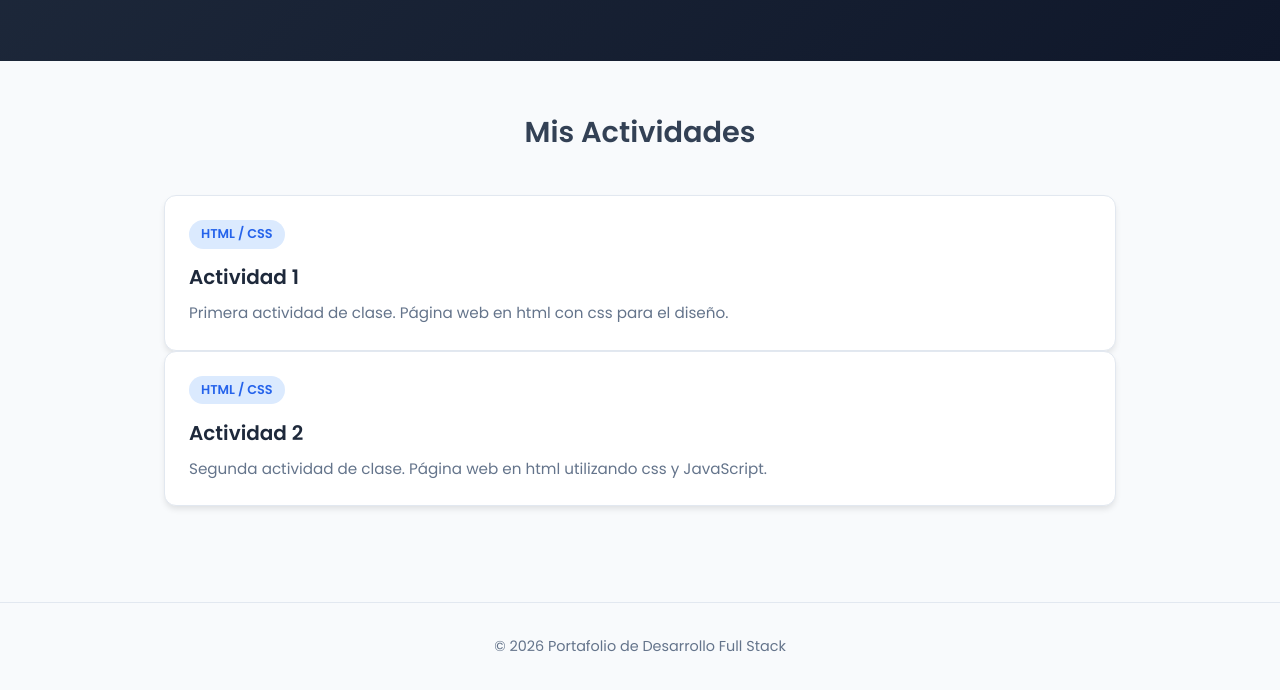
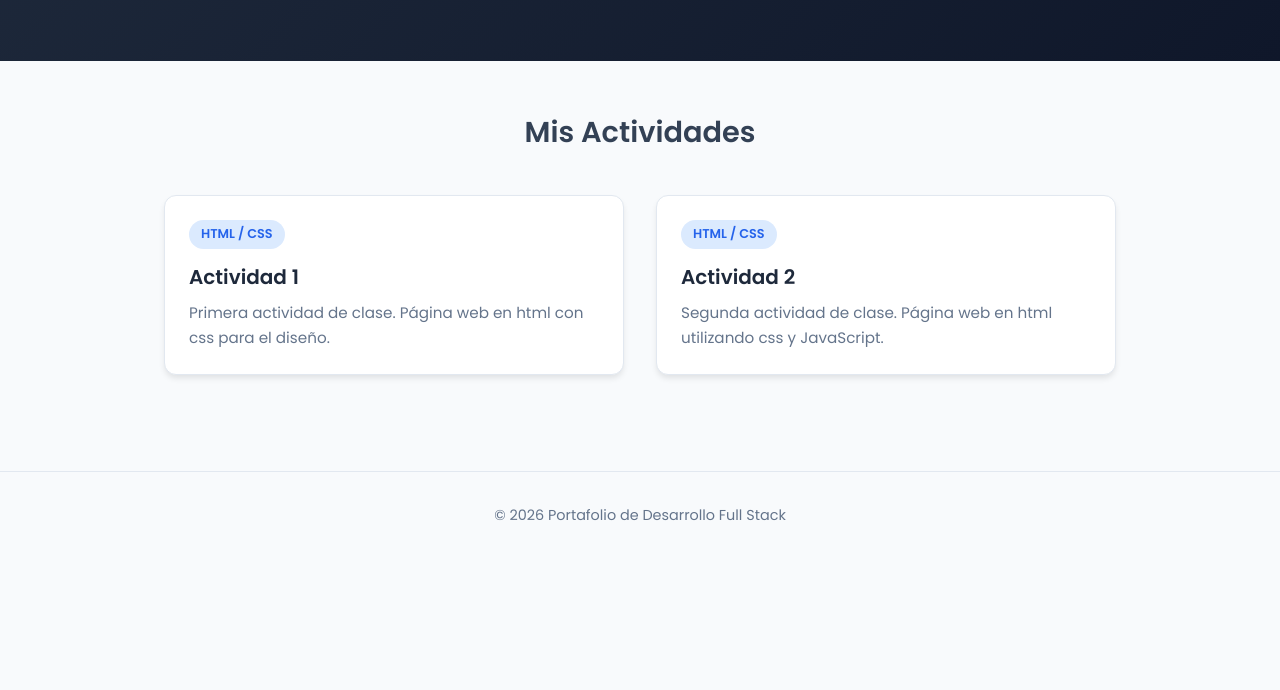
Before and after one commit to Parsival777/Acts-Desarrollo-Full-Stack---Alan-Anduaga-, a plain HTML site: page index.html in a window 1280 px wide. Shown: the part 167-857 px from the top of the page. After the commit the page ends 800 px from the top, so only its background shows below. Drawn offline with Linux system fonts and the light colour scheme.

Commit message:
Correccion en html
Removed unnecessary divs and added a comment for future card additions.

```diff
--- a/index.html
+++ b/index.html
@@ -6,7 +6,7 @@
     <title>Portafolio | Alan Anduaga</title>
     <link href="https://fonts.googleapis.com/css2?family=Poppins:wght@300;400;600&display=swap" rel="stylesheet">
     <style>
-        /* 1. Estilos Generales */
+
         :root {
             --primary-color: #2563eb; /* Azul moderno */
             --bg-color: #f8fafc;      /* Fondo claro */
@@ -142,11 +142,6 @@
                 </div>
             </a>
 
-            </div>
-
-
-        <div class="projects-grid">
-
             <a href="Act 2/index.html" class="card">
                 <div class="card-body">
                     <span class="card-tag">HTML / CSS</span>
@@ -157,7 +152,9 @@
                 </div>
             </a>
 
-            </div>
+            <!-- Puedes agregar más tarjetas aquí -->
+
+        </div>
     </div>
 
     <footer>
```
